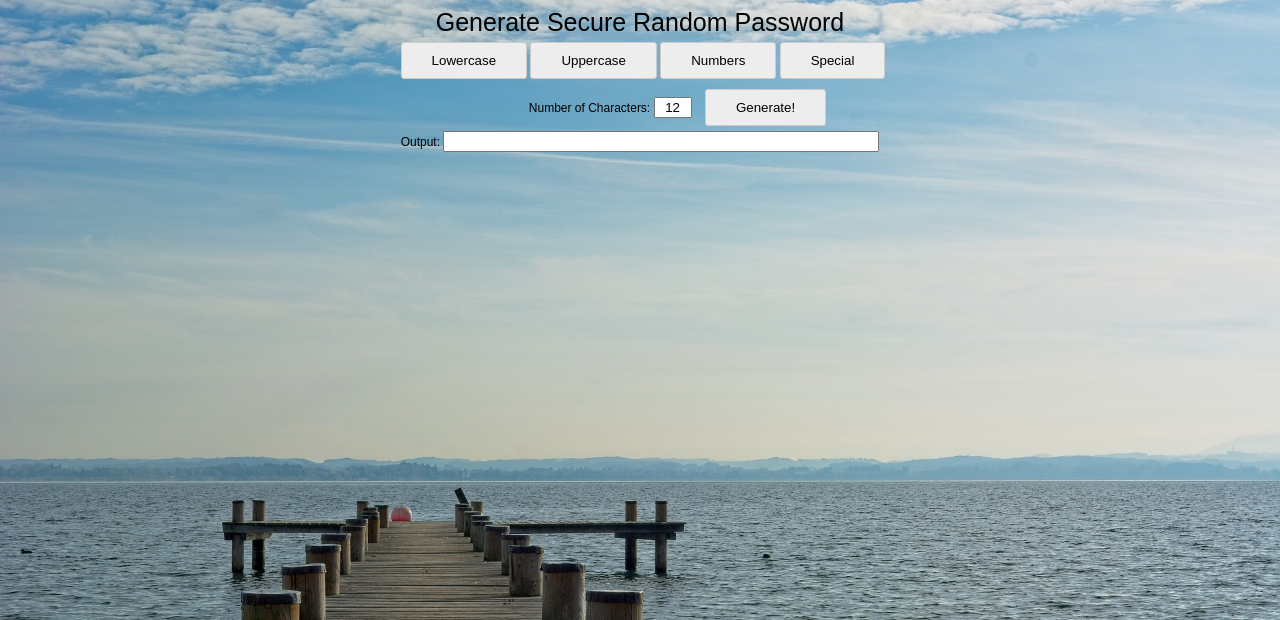
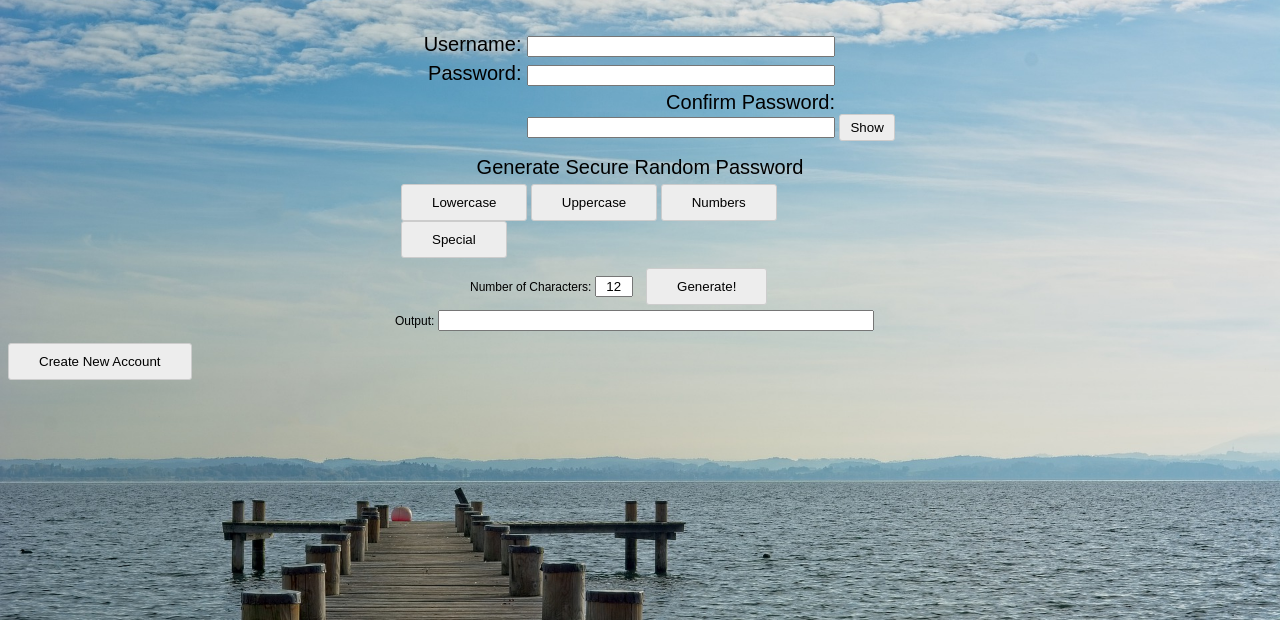
Before and after one commit to swgee/boardlock, a Flask app: page /signup in a window 1280 px wide. Shown: the top 620 px of the page. Run offline with Flask 2, Linux system fonts and the light colour scheme.

Commit message:
Started signup page

```diff
--- a/password-manager/static/css/landing-page.css
+++ b/password-manager/static/css/landing-page.css
@@ -1,5 +1,6 @@
 body {
     font-family: Arial, serif;
+    text-align: center;
     background: lightblue url("/static/images/boardwalk.jpg") no-repeat center center fixed;
     -moz-background-size: cover;
     -webkit-background-size: cover;
@@ -23,13 +24,14 @@ a, button {
     margin: 4px;
     padding: 12px;
     text-align: center;
-    width: -moz-available
+    width: -webkit-fill-available;
+    width: -moz-available;
+    font-size: 15px;
 }
 a:hover, button:hover {
     opacity: 0.8;
 }
 .center{
-    text-align: center;
     width: 1100px;
     margin: 0 auto;
 }
--- a/password-manager/static/css/password-generator.css
+++ b/password-manager/static/css/password-generator.css
@@ -1,5 +1,6 @@
 header {
-    font-size: 25px;
+    font-size: 20px;
+    text-align: center;
 }
 button {
     background: #ededed;
--- a/password-manager/static/css/signup-page.css
+++ b/password-manager/static/css/signup-page.css
@@ -6,7 +6,31 @@ body {
     -o-background-size: cover;
     background-size: cover;
 }
-
-.wrapper {
-    text-align: center;
+.top-container {
+    margin: 0 auto;
+    width: 570px;
 }
+.form-container {
+    font-size: 20px;
+    padding-top: 20px;
+    width: 480px;
+    text-align: right;
+    display: inline-block;
+}
+.random {
+    padding-top: 15px;
+    margin: 0 auto;
+    width: 490px;
+}
+.form-container input {
+    width: 300px;
+}
+.form-container div {
+    padding-top: 5px;
+}
+input:invalid {
+    box-shadow: none;
+}
+.show-button {
+    display: inline-block;
+}
--- a/password-manager/static/js/password-gen.js
+++ b/password-manager/static/js/password-gen.js
@@ -54,7 +54,7 @@ function generate() {
     if (validInput) {
         numChar = parseInt(numCharInput, 10);
         if (numChar <= 128 && numChar >= 1 && (lowercaseBool || uppercaseBool || numbersBool || specialBool)) {
-            errorButton.innerHTML = "";
+            errorButton.innerHTML = " ";
             document.getElementById('output').value = random_string();
         } else {
             print_error();
--- a/password-manager/templates/signup-page.html
+++ b/password-manager/templates/signup-page.html
@@ -8,12 +8,34 @@
     <script>
         $(function(){
             $("#password-generator").load("http://127.0.0.1:5000/static/html/password-generator.html");
+            //$("#password-generator").load("http://ipaddr:port/static/html/password-generator.html");
         });
     </script>
 </head>
+
 <body>
-<div class="wrapper">
-    <div id="password-generator"></div>
+<div class="top-container">
+    <div class="form-container">
+        <form id="credentials" method="post">
+            <div>
+                <label for="username">Username: </label>
+                <input id="username" type="text" required>
+            </div>
+            <div>
+                <label for="psw">Password: </label>
+                <input id="psw" type="password" required>
+            </div>
+            <div>
+                <label for="confirm-psw">Confirm Password: </label>
+                <input id="confirm-psw" type="password" required>
+            </div>
+        </form>
+    </div>
+    <div class="show-button">
+        <button id="show-password" style="padding: 5px 10px 5px 10px;">Show</button>
+    </div>
 </div>
+<div id="password-generator" class="random"></div>
+<button type="submit" form="credentials" value="Submit">Create New Account</button>
 </body>
 </html>
```
